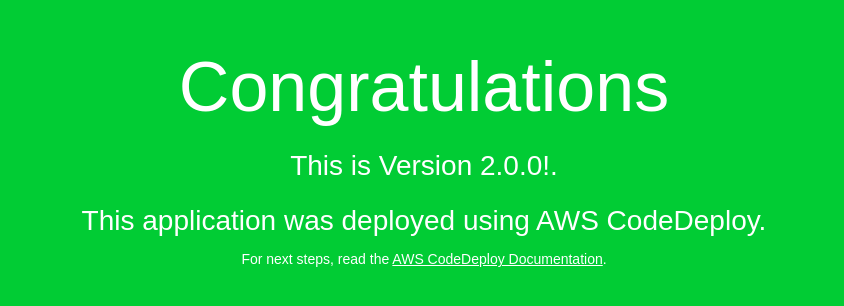
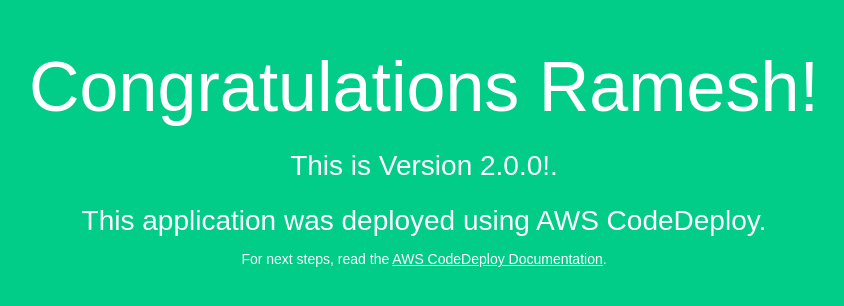
Before and after one commit to Saxon-Global/code-demo, a plain HTML site: page index.html in a window 1280 px wide. Shown: the whole page, without its empty margins (216-1060 px from the left). Drawn offline with Linux system fonts and the light colour scheme.

Commit message:
fourth commit

```diff
--- a/index.html
+++ b/index.html
@@ -6,7 +6,7 @@
   <style>
     body {
       color: #ffffff;
-      background-color: #01cc34;
+      background-color: #01cc88;
       font-family: Arial, sans-serif;
       font-size: 14px;
     }
@@ -29,7 +29,7 @@
 </head>
 <body>
   <div align="center">
-    <h1>Congratulations</h1>
+    <h1>Congratulations Ramesh!</h1>
     <h2>This is Version 2.0.0!.</h2>
     <h2>This application was deployed using AWS CodeDeploy.</h2>
     <p>For next steps, read the <a href="http://aws.amazon.com/documentation/codedeploy">AWS CodeDeploy Documentation</a>.</p>
```
